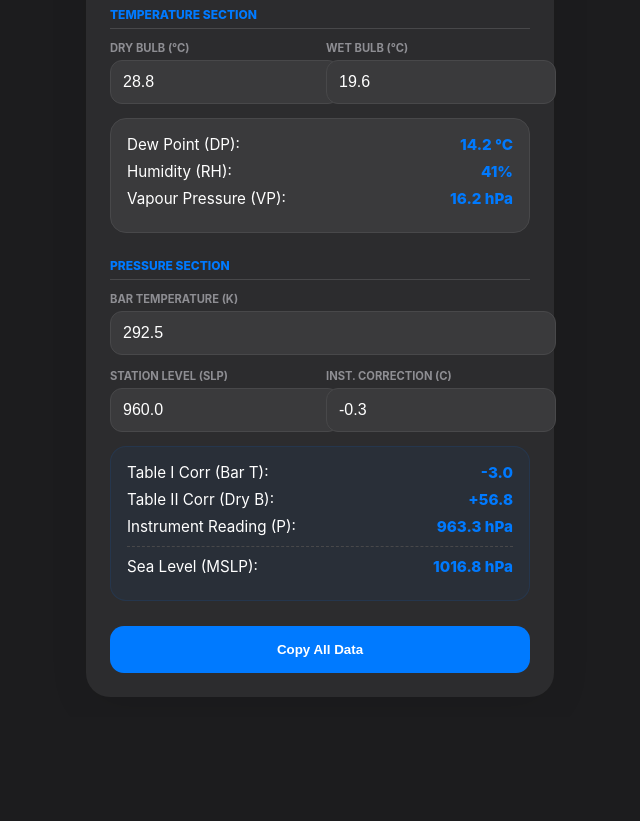
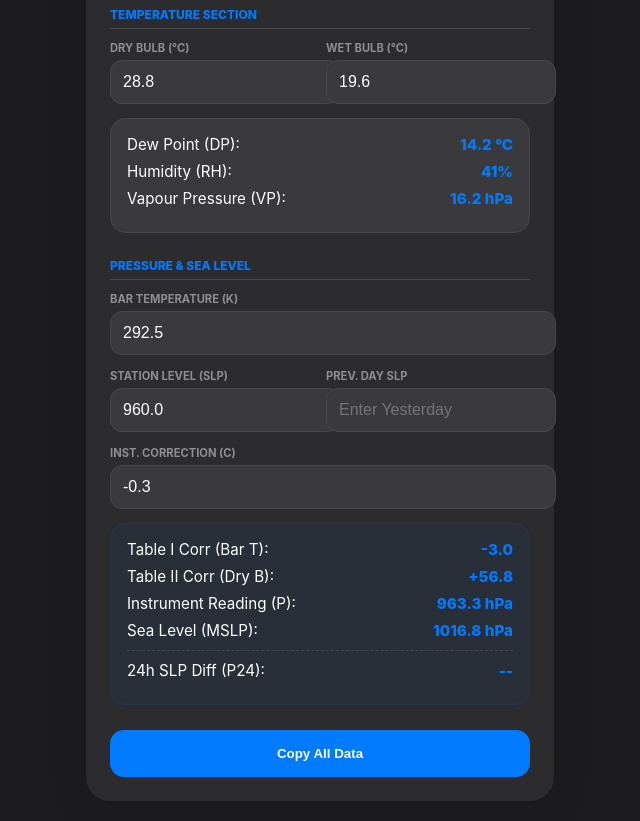
Before and after one commit to pranay036/pmetapp, a plain HTML site: page index.html in a window 1280 px wide. Both pictures are taken after a click on the button "🌓 Theme". Shown: the part 116-937 px from the top of the page, without its empty margins (320-960 px from the left). Before the commit the page ends 833 px from the top, so only its background shows below. Drawn offline with Linux system fonts and the light colour scheme.

Commit message:
implemented p24

```diff
--- a/index.html
+++ b/index.html
@@ -34,7 +34,7 @@
 </div>
 
 <div class="section-container">
-    <div class="section-title">Pressure Section</div>
+    <div class="section-title">Pressure & Sea Level</div>
     <div class="field">
         <label>Bar Temperature (K)</label>
         <input type="number" id="barT" step="0.1" value="292.5" oninput="solveAll()">
@@ -45,17 +45,23 @@
             <input type="number" id="targetSLP" step="0.1" value="960.0" oninput="solveAll()">
         </div>
         <div class="field">
-            <label>Inst. Correction (C)</label>
-            <input type="number" id="instrC" step="0.1" value="-0.3" oninput="solveAll()">
+            <label>Prev. Day SLP</label>
+            <input type="number" id="prevSLP" step="0.1" placeholder="Enter Yesterday" oninput="solveAll()">
         </div>
     </div>
+    <div class="field">
+        <label>Inst. Correction (C)</label>
+        <input type="number" id="instrC" step="0.1" value="-0.3" oninput="solveAll()">
+    </div>
+
     <div class="results-card highlight-box">
         <div class="res-row"><span>Table I Corr (Bar T):</span> <span class="val" id="res-table1">--</span></div>
         <div class="res-row"><span>Table II Corr (Dry B):</span> <span class="val" id="res-table2">--</span></div>
         <div class="res-row"><span>Instrument Reading (P):</span> <span class="val" id="res-instr-reading">--</span></div>
+        <div class="res-row"><span>Sea Level (MSLP):</span> <span class="val" id="res-mslp">--</span></div>
         <div class="res-row main-result">
-            <span>Sea Level (MSLP):</span>
-            <span class="val" id="res-mslp">--</span>
+            <span>24h SLP Diff (P24):</span>
+            <span class="val" id="res-p24">--</span>
         </div>
     </div>
 </div>
--- a/logic.js
+++ b/logic.js
@@ -29,20 +29,21 @@ function solveTemperature() {
 function solvePressure() {
     const tK = parseFloat(document.getElementById('barT').value);
     const slp = parseFloat(document.getElementById('targetSLP').value);
+    const prevSlp = parseFloat(document.getElementById('prevSLP').value);
     const dbTemp = parseFloat(document.getElementById('T_db').value);
-    // FIXED: Ensure instC defaults to 0 so it doesn't break the auto-calc
-    const rawC = document.getElementById('instrC').value;
-    const instC = rawC === "" ? 0 : parseFloat(rawC);
+    const instC = parseFloat(document.getElementById('instrC').value) || 0;
 
-    if (isNaN(tK) || isNaN(slp)) {
-        document.getElementById('res-table1').innerText = "--";
-        document.getElementById('res-table2').innerText = "--";
-        document.getElementById('res-instr-reading').innerText = "--";
-        document.getElementById('res-mslp').innerText = "--";
-        return;
+    if (isNaN(tK) || isNaN(slp)) return;
+
+    // 1. P24 Calculation
+    if (!isNaN(prevSlp)) {
+        const diff = slp - prevSlp;
+        document.getElementById('res-p24').innerText = (diff >= 0 ? "+" : "") + diff.toFixed(1) + " hPa";
+    } else {
+        document.getElementById('res-p24').innerText = "--";
     }
 
-    // 1. Table I (Barometer Correction)
+    // 2. Table I (Barometer Correction)
     const roundedT = (Math.round(tK * 2) / 2).toFixed(1);
     const colIdxI = slp <= 930 ? 0 : slp <= 950 ? 1 : slp <= 970 ? 2 : slp <= 990 ? 3 : 4;
     const entryI = barTable[roundedT];
@@ -57,13 +58,12 @@ function solvePressure() {
         document.getElementById('res-instr-reading').innerText = readingP.toFixed(1) + " hPa";
     }
 
-    // 2. Table II (Dry Bulb Correction)
+    // 3. Table II (MSLP Reduction)
     if (!isNaN(dbTemp)) {
         const rowKey = Object.keys(dryBulbTable).find(k => {
             const [min, max] = k.split('-').map(Number);
             return dbTemp >= min && dbTemp <= max;
         });
-
         const colIdxII = Math.round((slp - 930) / 2);
         const entryII = dryBulbTable[rowKey];
 
@@ -71,28 +71,21 @@ function solvePressure() {
             const t2Corr = entryII[colIdxII];
             document.getElementById('res-table2').innerText = "+" + t2Corr.toFixed(1);
             document.getElementById('res-mslp').innerText = (slp + t2Corr).toFixed(1) + " hPa";
-        } else {
-            document.getElementById('res-table2').innerText = "N/A";
-            document.getElementById('res-mslp').innerText = "Out of Range";
         }
     }
 }
 
+// Fixed Theme Toggle logic
 function toggleTheme() {
     const body = document.body;
-    const currentTheme = body.getAttribute('data-theme');
-    const newTheme = currentTheme === 'dark' ? 'light' : 'dark';
-
-    body.setAttribute('data-theme', newTheme);
-
-    // Optional: Save preference to local storage for mobile use
-    localStorage.setItem('theme', newTheme);
+    const current = body.getAttribute('data-theme');
+    const target = current === 'dark' ? 'light' : 'dark';
+    body.setAttribute('data-theme', target);
+    localStorage.setItem('theme', target);
 }
 
-// Add this to your window.onload to load the saved theme
 window.onload = () => {
     const savedTheme = localStorage.getItem('theme') || 'light';
     document.body.setAttribute('data-theme', savedTheme);
-    solveTemperature();
-    solvePressure();
+    solveAll();
 };
```
